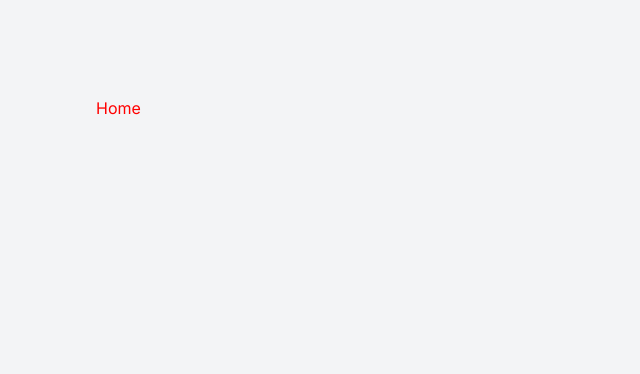
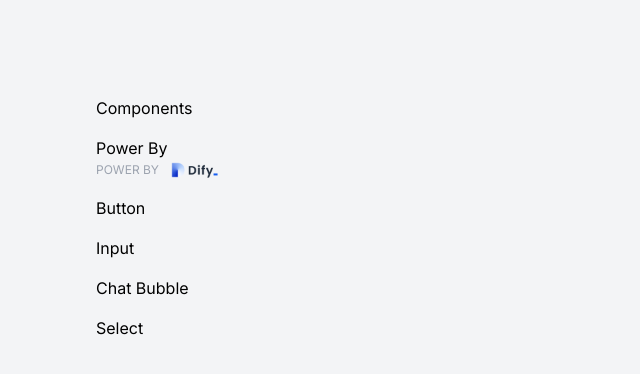
Before and after one commit to langgenius/dify-conversation, a Next.js app: page /components in a window 1280 px wide. Shown: the top 374 px of the page, without its empty margins (0-640 px from the left). Built offline with nearby package versions, Linux system fonts and the light colour scheme.

Commit message:
feat: add .vscode

```diff
--- a/app/components/page.tsx
+++ b/app/components/page.tsx
@@ -1,8 +1,26 @@
 import styles from './style.module.css'
+import PowerBy from '@/components/power-by'
+const Home = () => {
+  return <main className={styles.container}>
+    <h1>Components</h1>
+    <div>
+      <h2>Power By</h2>
+      <PowerBy />
+    </div>
 
-const Home = () => {
-  return <main className="flex min-h-screen p-24">
-    <h1 className={styles.red}>Home</h1>
+    <div>
+      <h2>Button</h2>
+    </div>
+
+    <div>
+      <h2>Input</h2>
+    </div>
+
+    <div>
+      <h2>Chat Bubble</h2>
+    </div>
+
+    <div>Select</div>
   </main>
 }
 
--- a/app/components/style.module.css
+++ b/app/components/style.module.css
@@ -1,3 +1,3 @@
-.red {
-    color: red;
+.container {
+    @apply flex min-h-screen p-24 flex-col gap-4;
 }
--- a/components/power-by/index.tsx
+++ b/components/power-by/index.tsx
@@ -0,0 +1,16 @@
+import Image from 'next/image'
+
+const PowerBy = () => {
+  return <a className='flex items-center pr-3 space-x-3' href="https://dify.ai/" target="_blank">
+    <span className='uppercase text-xs text-gray-400'>power by</span>
+    <Image
+      src="/logo.png"
+      alt="Dify.AI Logo"
+      width={48}
+      height={20}
+      priority
+    />
+  </a>
+}
+
+export default PowerBy
```
Also changed, not shown: public/logo.png (added).
